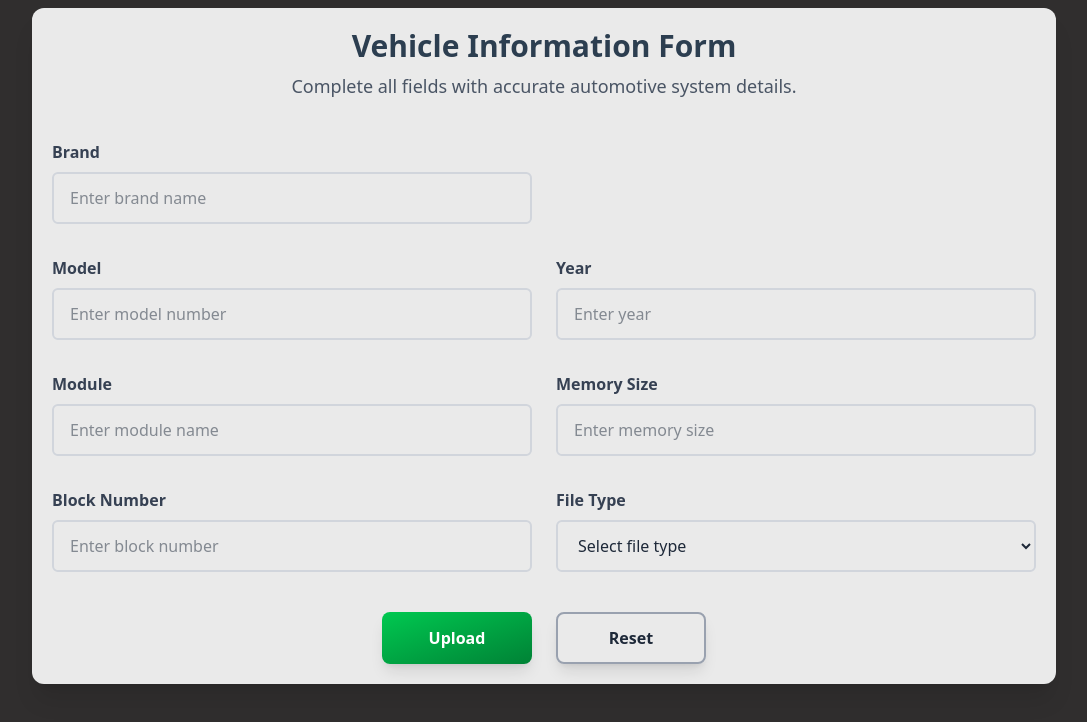
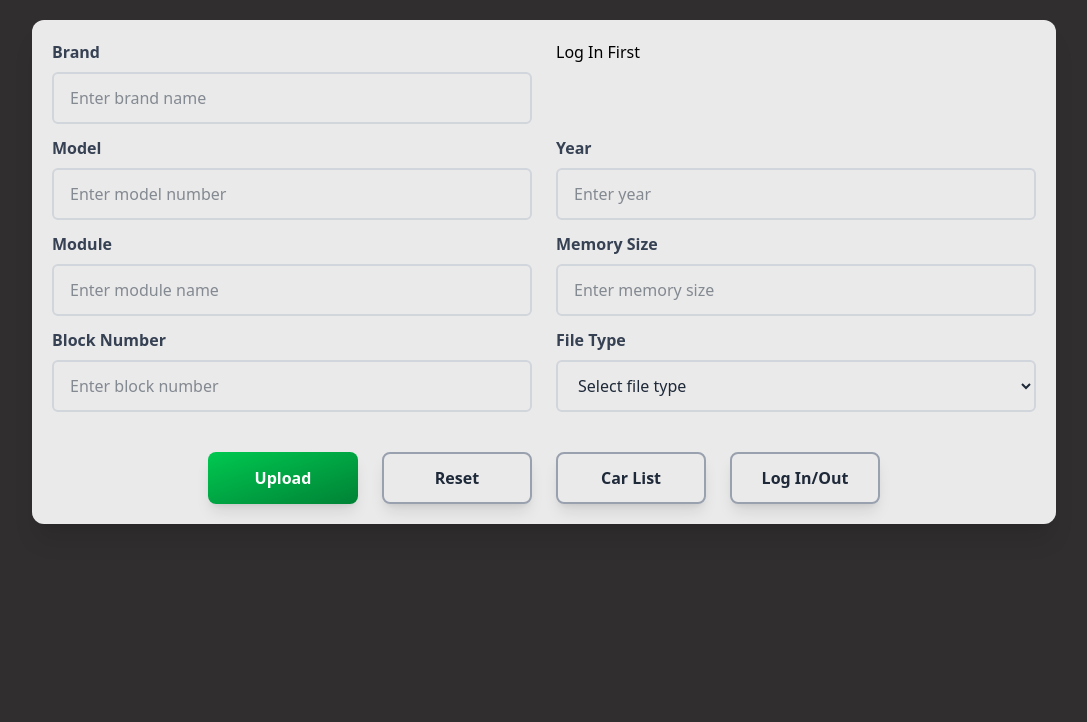
Before and after one commit to deveshwadibhasme/jk-automobile, a React (Vite) app in the folder admin/: page / in a window 1280 px wide. Shown: the top 722 px of the page, without its empty margins (96-1183 px from the left). Built offline with nearby package versions, Linux system fonts and the light colour scheme.

Commit message:
car_list added,form bug fix, login button updates

```diff
--- /dev/null
+++ b/admin/src/components/CarList.jsx
@@ -0,0 +1,93 @@
+import React, { useEffect, useState } from "react";
+import axios from "axios";
+import { Link } from "react-router-dom";
+
+const CarList = () => {
+  const [cars, setCars] = useState([]);
+  const [loading, setLoading] = useState(true);
+  const [error, setError] = useState(null);
+
+  useEffect(() => {
+    const fetchCars = async () => {
+      try {
+        const response = await axios.get(
+          "http://localhost:3000/data/get-car-data"
+        );
+        setCars(response.data.result);
+      } catch (err) {
+        setError("Failed to fetch car data.");
+        console.error("Error fetching car data:", err);
+      } finally {
+        setLoading(false);
+      }
+    };
+
+    fetchCars();
+  }, []);
+
+  if (loading) {
+    return <div>Loading cars...</div>;
+  }
+
+  if (error) {
+    return <div>Error: {error}</div>;
+  }
+
+  return (
+    <div className="container mx-auto p-4">
+      <h2 className="text-2xl font-bold mb-4">Car List</h2>
+      <Link
+        className="flex-1 inline-block max-w-[150px] text-center mb-5 w-full py-3 text-gray-800 font-semibold rounded-lg shadow-lg bg-transparent border-2 border-gray-400 hover:bg-gray-100 transition transform hover:scale-105"
+        to={"/"}
+      >
+        Go Back
+      </Link>
+      {cars.length === 0 ? (
+        <p className="text-gray-600">No cars found.</p>
+      ) : (
+        <table className="min-w-full bg-white shadow-md rounded-lg overflow-hidden">
+          <thead className="bg-gray-800 text-white">
+            <tr>
+              <th className="py-3 px-4 uppercase font-semibold text-sm text-left">
+                Brand
+              </th>
+              <th className="py-3 px-4 uppercase font-semibold text-sm text-left">
+                Model
+              </th>
+              <th className="py-3 px-4 uppercase font-semibold text-sm text-left">
+                File Type
+              </th>
+              <th className="py-3 px-4 uppercase font-semibold text-sm text-left">
+                Actions
+              </th>
+            </tr>
+          </thead>
+          <tbody className="text-gray-700">
+            {cars?.map((car) => (
+              <tr
+                key={car.id}
+                className="border-b border-gray-200 hover:bg-gray-100"
+              >
+                {" "}
+                {/* Assuming each car has a unique 'id' */}
+                <td className="py-3 px-4">{car.brand}</td>
+                <td className="py-3 px-4">{car.model}</td>
+                <td className="py-3 px-4">{car.file_type}</td>
+                <td className="py-3 px-4">
+                  <button className="bg-blue-500 hover:bg-blue-700 text-white font-bold py-1 px-3 rounded text-xs mr-2">
+                    Edit
+                  </button>
+                  <button className="bg-red-500 hover:bg-red-700 text-white font-bold py-1 px-3 rounded text-xs">
+                    Delete
+                  </button>
+                </td>
+              </tr>
+            ))}
+          </tbody>
+        </table>
+      )}
+    </div>
+  );
+};
+
+export default CarList;
--- a/admin/src/components/FormToUpload.jsx
+++ b/admin/src/components/FormToUpload.jsx
@@ -1,10 +1,10 @@
 import React, { useState } from "react";
 import axios from "axios";
 import { useAuth } from "../AuthContext";
-import { Link } from "react-router-dom";
+import { Link, useNavigate } from "react-router-dom";
 
 const FormToUpload = () => {
-  const { token } = useAuth();
+  const { token, logOut } = useAuth();
 
   const [formData, setFormData] = useState({
     brand: "",
@@ -30,14 +30,16 @@ const FormToUpload = () => {
         {
           headers: {
             "Content-Type": "application/json",
-            "Authorization":`Bearer ${token}`
+            Authorization: `Bearer ${token}`,
           },
         }
       );
       alert(response.data.message);
     } catch (error) {
       console.error("Error uploading data:", error);
-      alert(error.response?.data?.message || "Failed to upload data or try to login");
+      alert(
+        error.response?.data?.message || "Failed to upload data or try to login"
+      );
     }
   };
 
@@ -53,20 +55,22 @@ const FormToUpload = () => {
     });
   };
 
+  const navigate = useNavigate();
+
+  const handleLog = () => {
+    if (token) {
+      navigate("/login");
+      logOut();
+    } else {
+      navigate("/login");
+    }
+  };
+
   return (
-    <div className="relative min-h-screen py-2 max-w-screen-2xl mx-auto bg-[#302e2e] overflow-hidden font-sans">
+    <div className="relative min-h-screen py-5 max-w-screen-2xl mx-auto bg-[#302e2e] overflow-hidden font-sans">
       <div className="relative bg-white/90 backdrop-blur-md p-5 rounded-xl shadow-xl w-full max-w-5xl mx-auto">
-        <h2 className="text-3xl font-semibold text-center text-[#2c3e50] mb-2">
-          Vehicle Information Form
-        </h2>
-        <p className="text-center text-gray-600 text-lg mb-10">
-          Complete all fields with accurate automotive system details.
-        </p>
-
-        <form onSubmit={handleSubmit} className="space-y-8">
-          {/* ID + Brand */}
+        <form onSubmit={handleSubmit} className="space-y-3">
           <div className="grid md:grid-cols-2 gap-6">
-            {/* <Input label="ID" name="id" value={formData.id} onChange={handleChange} placeholder="Enter unique ID" /> */}
             <Input
               label="Brand"
               name="brand"
@@ -74,9 +78,9 @@ const FormToUpload = () => {
               onChange={handleChange}
               placeholder="Enter brand name"
             />
+            <span>{!token ? "Log In First" : ""}</span>
           </div>
 
-          {/* Model + Year */}
           <div className="grid md:grid-cols-2 gap-6">
             <Input
               label="Model"
@@ -94,7 +98,6 @@ const FormToUpload = () => {
             />
           </div>
 
-          {/* Module + Memory */}
           <div className="grid md:grid-cols-2 gap-6">
             <Input
               label="Module"
@@ -112,7 +115,6 @@ const FormToUpload = () => {
             />
           </div>
 
-          {/* Block + File Type */}
           <div className="grid md:grid-cols-2 gap-6">
             <Input
               label="Block Number"
@@ -139,7 +141,6 @@ const FormToUpload = () => {
             </div>
           </div>
 
-          {/* Buttons */}
           <div className="flex flex-col sm:flex-row gap-6 justify-center mt-10">
             <button
               type="submit"
@@ -155,6 +156,19 @@ const FormToUpload = () => {
             >
               Reset
             </button>
+            <Link
+              to={"/list"}
+              className="flex-1 max-w-[150px] text-center py-3 text-gray-800 font-semibold rounded-lg shadow-lg bg-transparent border-2 border-gray-400 hover:bg-gray-100 transition transform hover:scale-105"
+            >
+              Car List
+            </Link>
+            <button
+              type="button"
+              onClick={handleLog}
+              className="flex-1 max-w-[150px] text-center py-3 text-gray-800 font-semibold rounded-lg shadow-lg bg-transparent border-2 border-gray-400 hover:bg-gray-100 transition transform hover:scale-105"
+            >
+              Log In/Out
+            </button>
           </div>
         </form>
       </div>
@@ -162,9 +176,6 @@ const FormToUpload = () => {
   );
 };
 
-export default FormToUpload;
-
-// Reusable Components
 const Label = ({ title }) => (
   <label className="text-gray-700 font-semibold mb-2 block">{title}</label>
 );
@@ -180,3 +191,5 @@ const Input = ({ label, ...props }) => (
     />
   </div>
 );
+
+export default FormToUpload;
--- a/admin/src/main.jsx
+++ b/admin/src/main.jsx
@@ -5,6 +5,7 @@ import App from "./App.jsx";
 import { createBrowserRouter, RouterProvider } from "react-router-dom";
 import LogInPage from "./components/LoginPage.jsx";
 import { AuthProvider } from "./AuthContext.jsx";
+import CarList from "./components/CarList.jsx";
 
 const router = createBrowserRouter([
   {
@@ -24,6 +25,14 @@ const router = createBrowserRouter([
       </AuthProvider>
     ),
   },
+  {
+    path: "/list",
+    element: (
+      <AuthProvider>
+        <CarList />
+      </AuthProvider>
+    ),
+  },
   // Add other routes here as needed
 ]);
 
```
Also changed, not shown: 1 other file (tests, documents, lock files or other folders).
